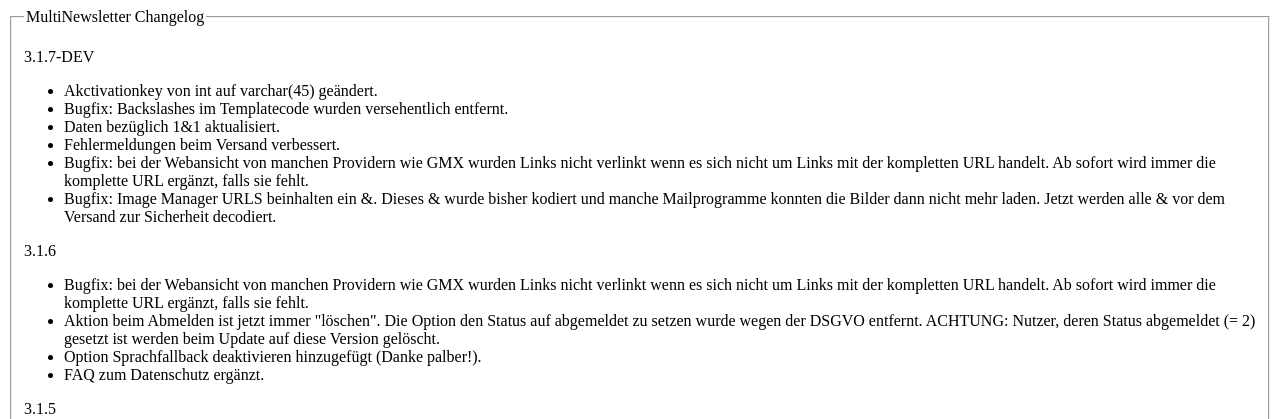
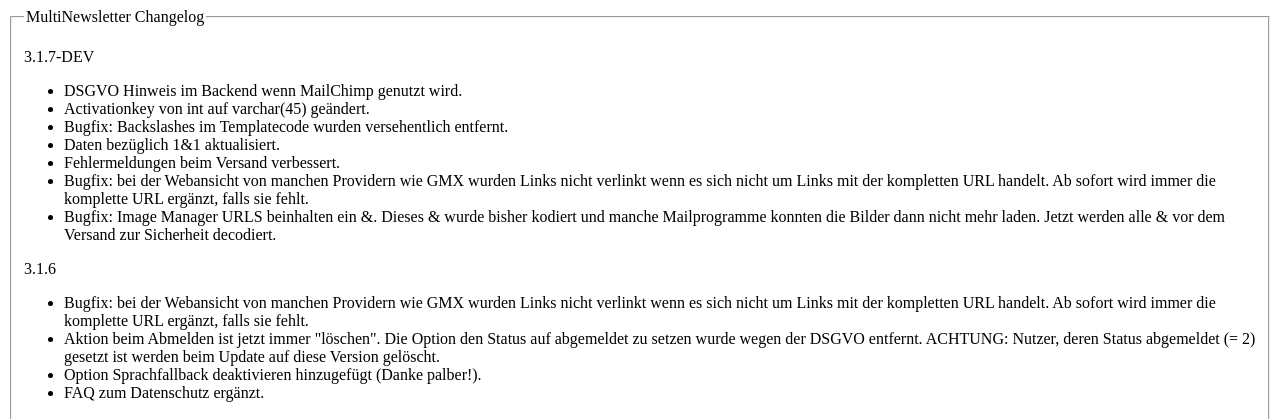
Before and after one commit to raum2projekt/multinewsletter, a PHP site: page /help.changelog.php in a window 1280 px wide. Shown: the top 419 px of the page. Run offline with PHP 8.4, Linux system fonts and the light colour scheme; some libraries are stand-ins or nearby versions.

Commit message:
#23 GDPR hints

```diff
--- a/pages/help.changelog.php
+++ b/pages/help.changelog.php
@@ -2,7 +2,8 @@
 	<legend>MultiNewsletter Changelog</legend>
 	<p>3.1.7-DEV</p>
 	<ul>
-		<li>Akctivationkey von int auf varchar(45) geändert.</li>
+		<li>DSGVO Hinweis im Backend wenn MailChimp genutzt wird.</li>
+		<li>Activationkey von int auf varchar(45) geändert.</li>
 		<li>Bugfix: Backslashes im Templatecode wurden versehentlich entfernt.</li>
 		<li>Daten bezüglich 1&1 aktualisiert.</li>
 		<li>Fehlermeldungen beim Versand verbessert.</li>
```
